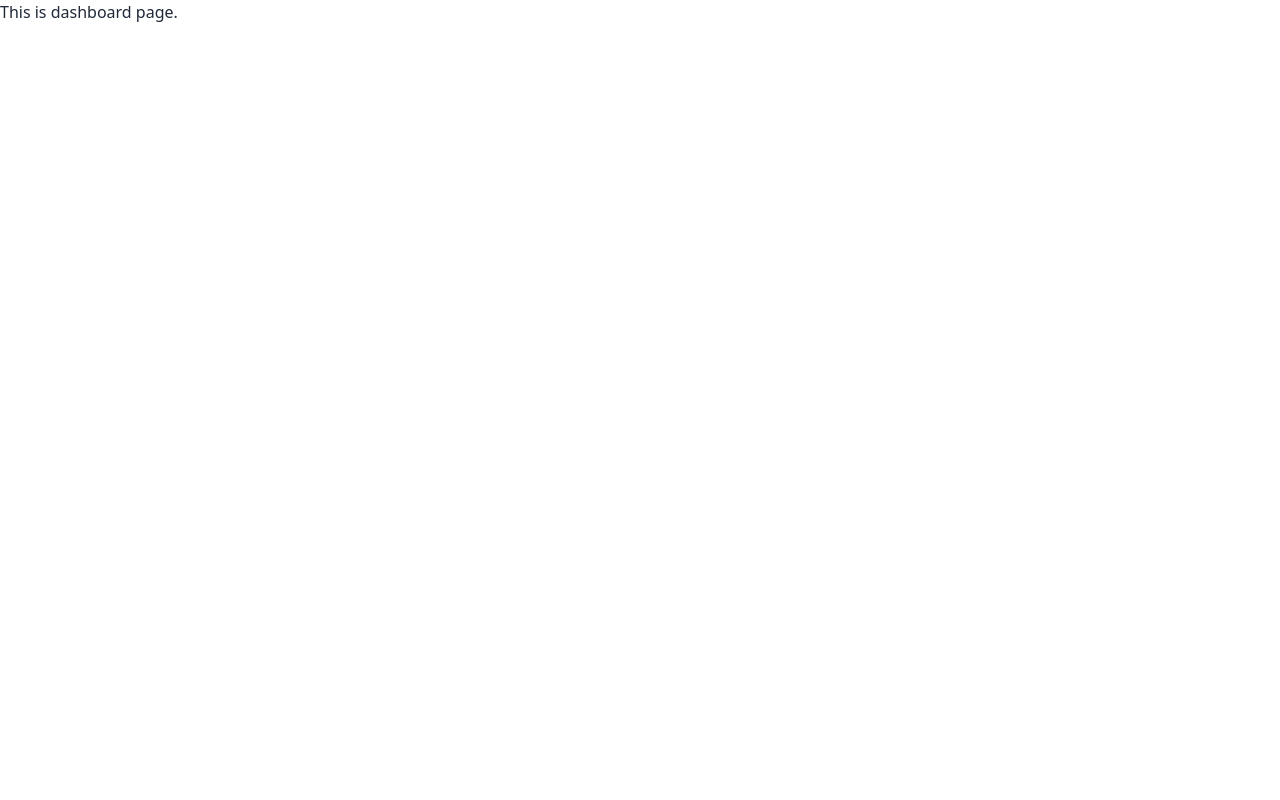
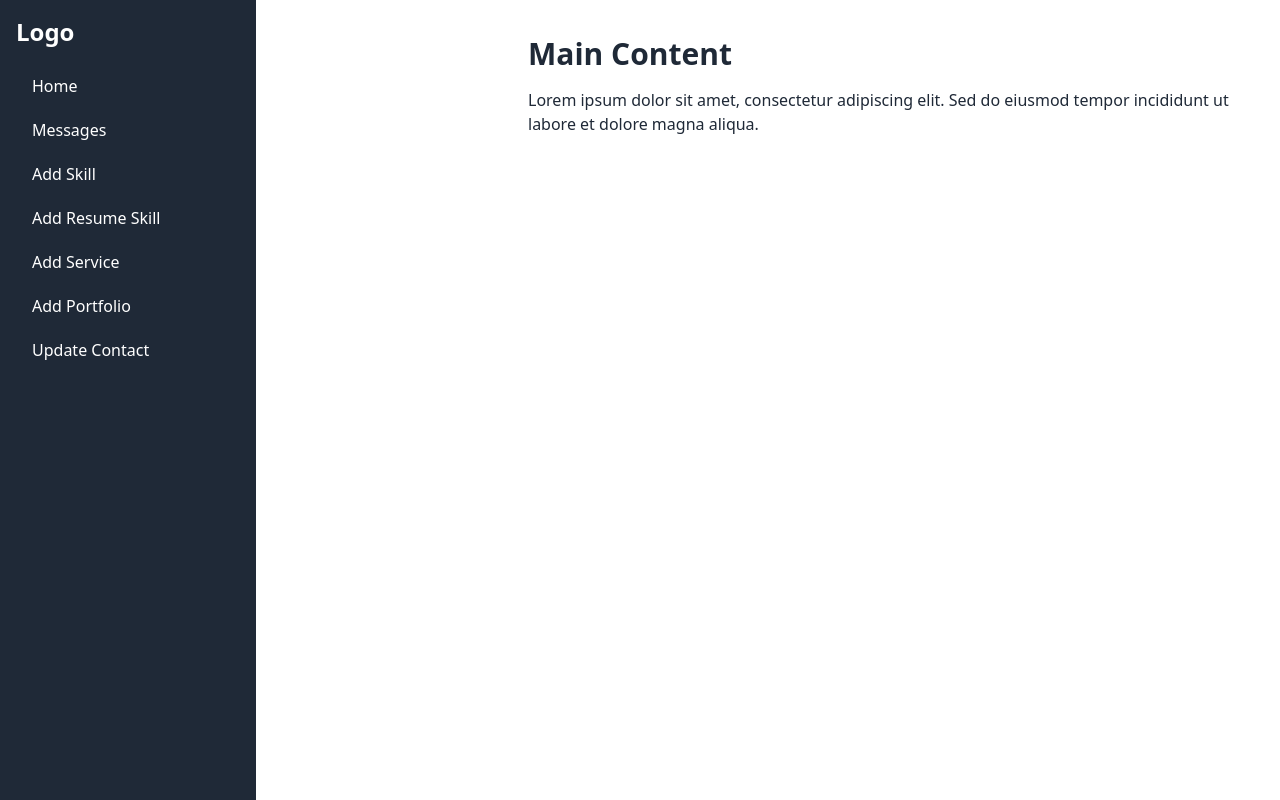
Before and after one commit to Hasanul-Alam/my-portfolio, a React (Vite) app: page /dashboard in a window 1280 px wide. Built offline with nearby package versions, Linux system fonts and the light colour scheme; no server answers.

Commit message:
send message option is done

```diff
--- a/package.json
+++ b/package.json
@@ -15,19 +15,22 @@
     "@fortawesome/free-regular-svg-icons": "^6.6.0",
     "@fortawesome/free-solid-svg-icons": "^6.6.0",
     "@fortawesome/react-fontawesome": "^0.2.2",
+    "axios": "^1.7.3",
     "firebase": "^10.12.5",
     "localforage": "^1.10.0",
     "match-sorter": "^6.3.4",
     "react": "^18.3.1",
+    "react-axios": "^2.0.6",
     "react-daisyui": "^5.0.3",
     "react-dom": "^18.3.1",
-    "react-hook-form": "^7.52.1",
+    "react-hook-form": "^7.52.2",
     "react-icons": "^5.2.1",
     "react-rating": "^2.0.5",
     "react-router-dom": "^6.25.1",
     "react-stars": "^2.2.5",
     "react-typed": "^2.0.12",
     "sort-by": "^1.2.0",
+    "sweetalert2": "^11.12.4",
     "swiper": "^11.1.9"
   },
   "devDependencies": {
--- a/src/Routes/Routes.jsx
+++ b/src/Routes/Routes.jsx
@@ -3,6 +3,12 @@ import App from "../App";
 import Login from "../pages/Login/Login";
 import NotFound from "../pages/NotFound/NotFound";
 import Dashboard from "../pages/Dashboard/Dashboard";
+import Messages from "../pages/Dashboard/Messages/Messages";
+import AddSkill from "../pages/Dashboard/AddSkill/AddSkill";
+import AddResumeSkill from "../pages/Dashboard/AddResumeSkill/AddResumeSkill";
+import AddService from "../pages/Dashboard/AddService/AddService";
+import AddPortfolio from "../pages/Dashboard/AddPortfolio/AddPortfolio";
+import UpdateContact from "../pages/Dashboard/UpdateContact/UpdateContact";
 
 export const router = createBrowserRouter([
   {
@@ -21,6 +27,34 @@ export const router = createBrowserRouter([
   },
   {
     path: "/dashboard",
-    element: <Dashboard></Dashboard>
+    element: (
+      <Dashboard></Dashboard>
+    ),
+    children:[
+      {
+        path: "messages",
+        element: <Messages></Messages>
+      },
+      {
+        path: "add-skill",
+        element: <AddSkill></AddSkill>
+      },
+      {
+        path: "add-resume-skill",
+        element: <AddResumeSkill></AddResumeSkill>
+      },
+      {
+        path: "add-service",
+        element: <AddService></AddService>
+      },
+      {
+        path: "add-portfolio",
+        element: <AddPortfolio></AddPortfolio>
+      },
+      {
+        path: "update-contact",
+        element: <UpdateContact></UpdateContact>
+      },
+    ]
   },
 ]);
--- a/src/pages/Contact/Contact.jsx
+++ b/src/pages/Contact/Contact.jsx
@@ -2,8 +2,25 @@ import SectionHeading from "../shared/SectionHeading/SectionHeading";
 import { IoLocationOutline } from "react-icons/io5";
 import { IoCallOutline } from "react-icons/io5";
 import { FaRegEnvelope } from "react-icons/fa";
+import { useForm } from "react-hook-form";
+import axios from "axios";
+import Swal from "sweetalert2";
 
 const Contact = () => {
+  const { register, handleSubmit, reset } = useForm();
+  const handleSendMessage = (data) => {
+    axios.post('http://localhost:5000/message', data)
+    .then(res => {
+      if(res.data.insertedId){
+        Swal.fire({
+          icon: "success",
+          title: "Success",
+          text: "Your message have been sent succesfully."
+        });
+        reset();
+      }
+    })
+  };
   return (
     <div className="bg-white py-10">
       <section className="w-[70%] mx-auto max-md:w-[95%]">
@@ -47,15 +64,17 @@ const Contact = () => {
 
         {/* Message section of contact */}
         <div className="shadow-lg shadow-slate-400 px-10 py-7 rounded-lg max-md:px-3 max-md:shadow-none">
-          <form action="">
+          <form onSubmit={handleSubmit(handleSendMessage)} action="">
             <div className="grid grid-cols-2 gap-4 max-md:grid-cols-1">
               <input
+                {...register("name")}
                 type="text"
                 placeholder="Your Name"
                 className="input input-bordered input-primary w-full bg-white text-black"
                 required
               />
               <input
+                {...register("email")}
                 type="email"
                 placeholder="Email"
                 className="input input-bordered input-primary w-full bg-white text-black"
@@ -63,18 +82,25 @@ const Contact = () => {
               />
             </div>
             <input
+              {...register("subject")}
               type="text"
               placeholder="Subject"
               className="input input-bordered input-primary w-full bg-white text-black my-5"
               required
             />
             <textarea
+              {...register("message")}
               rows={5}
               className="textarea textarea-primary bg-white text-black w-full"
               placeholder="Message"
             ></textarea>
             <div className="text-center mt-5">
-              <button className="btn bg-blue-600 border-0 hover:bg-blue-700 rounded-full text-white">Send Message</button>
+              <button
+                type="submit"
+                className="btn bg-blue-600 border-0 hover:bg-blue-700 rounded-full text-white"
+              >
+                Send Message
+              </button>
             </div>
           </form>
         </div>
--- /dev/null
+++ b/src/pages/Dashboard/AddPortfolio/AddPortfolio.jsx
@@ -0,0 +1,11 @@
+
+
+const AddPortfolio = () => {
+    return (
+        <div>
+            <h2>This is add portfolio page.</h2>
+        </div>
+    );
+};
+
+export default AddPortfolio;
--- /dev/null
+++ b/src/pages/Dashboard/AddResumeSkill/AddResumeSkill.jsx
@@ -0,0 +1,10 @@
+
+const AddResumeSkill = () => {
+    return (
+        <div>
+            <h2>This is add resume skill page.</h2>
+        </div>
+    );
+};
+
+export default AddResumeSkill;
--- /dev/null
+++ b/src/pages/Dashboard/AddService/AddService.jsx
@@ -0,0 +1,11 @@
+
+
+const AddService = () => {
+    return (
+        <div>
+            <h2>This is add service page.</h2>
+        </div>
+    );
+};
+
+export default AddService;
--- /dev/null
+++ b/src/pages/Dashboard/AddSkill/AddSkill.jsx
@@ -0,0 +1,11 @@
+
+
+const AddSkill = () => {
+    return (
+        <div>
+            <h2>This is add skill page.</h2>
+        </div>
+    );
+};
+
+export default AddSkill;
--- a/src/pages/Dashboard/Dashboard.jsx
+++ b/src/pages/Dashboard/Dashboard.jsx
@@ -1,10 +1,11 @@
+import DashboardNavbar from "../shared/Navbar/DashboardNavbar";
 
 
 const Dashboard = () => {
     return (
-        <div>
-            <h2>This is dashboard page.</h2>
-        </div>
+        <>
+            <DashboardNavbar></DashboardNavbar>
+        </>
     );
 };
 
--- /dev/null
+++ b/src/pages/Dashboard/Messages/Messages.jsx
@@ -0,0 +1,11 @@
+
+
+const Messages = () => {
+    return (
+        <div>
+            <h2>This is messages page.</h2>
+        </div>
+    );
+};
+
+export default Messages;
--- /dev/null
+++ b/src/pages/Dashboard/UpdateContact/UpdateContact.jsx
@@ -0,0 +1,11 @@
+
+
+const UpdateContact = () => {
+    return (
+        <div>
+            <h2>This is update contact page.</h2>
+        </div>
+    );
+};
+
+export default UpdateContact;
--- /dev/null
+++ b/src/pages/shared/Navbar/DashboardNavbar.jsx
@@ -0,0 +1,88 @@
+import { useState } from "react";
+import { Link, Outlet } from "react-router-dom";
+
+const DashboardNavbar = () => {
+  const [isOpen, setIsOpen] = useState(false);
+
+  const toggleSidebar = () => {
+    setIsOpen(!isOpen);
+  };
+  return (
+    <div className="flex">
+      {/* Sidebar */}
+      <div
+        className={`fixed inset-y-0 left-0 transform ${
+          isOpen ? "translate-x-0" : "-translate-x-full"
+        } md:relative md:translate-x-0 transition-transform duration-200 ease-in-out bg-gray-800 text-white w-64 p-4 h-screen`}
+      >
+        <div className="flex items-center justify-between">
+          <h2 className="text-2xl font-bold">Logo</h2>
+          <button
+            className="md:hidden text-white focus:outline-none"
+            onClick={toggleSidebar}
+          >
+            ✖️
+          </button>
+        </div>
+        <nav className="mt-4">
+          <Link to="/"
+            className="block py-2.5 px-4 rounded transition duration-200 hover:bg-gray-700"
+          >
+            Home
+          </Link>
+          <Link to="/dashboard/messages"
+            className="block py-2.5 px-4 rounded transition duration-200 hover:bg-gray-700"
+          >
+            Messages
+          </Link>
+          <Link to="/dashboard/add-skill"
+            className="block py-2.5 px-4 rounded transition duration-200 hover:bg-gray-700"
+          >
+            Add Skill
+          </Link>
+          <Link to="/dashboard/add-resume-skill"
+            className="block py-2.5 px-4 rounded transition duration-200 hover:bg-gray-700"
+          >
+            Add Resume Skill
+          </Link>
+          <Link to="/dashboard/add-service"
+            className="block py-2.5 px-4 rounded transition duration-200 hover:bg-gray-700"
+          >
+            Add Service
+          </Link>
+          <Link to="/dashboard/add-portfolio"
+            className="block py-2.5 px-4 rounded transition duration-200 hover:bg-gray-700"
+          >
+            Add Portfolio
+          </Link>
+          <Link to="/dashboard/update-contact"
+            className="block py-2.5 px-4 rounded transition duration-200 hover:bg-gray-700"
+          >
+            Update Contact
+          </Link>
+        </nav>
+      </div>
+
+      {/* Main content */}
+      <div className="flex-1 p-4 md:ml-64">
+        <button
+          className="md:hidden text-black focus:outline-none"
+          onClick={toggleSidebar}
+        >
+          🍔
+        </button>
+        {/* Outlet */}
+        <div className="mt-5">
+          <h1 className="text-3xl font-bold">Main Content</h1>
+          <p className="mt-4">
+            Lorem ipsum dolor sit amet, consectetur adipiscing elit. Sed do
+            eiusmod tempor incididunt ut labore et dolore magna aliqua.
+          </p>
+          <Outlet></Outlet>
+        </div>
+      </div>
+    </div>
+  );
+};
+
+export default DashboardNavbar;
```
Also changed, not shown: 1 other file (tests, documents, lock files or other folders).
